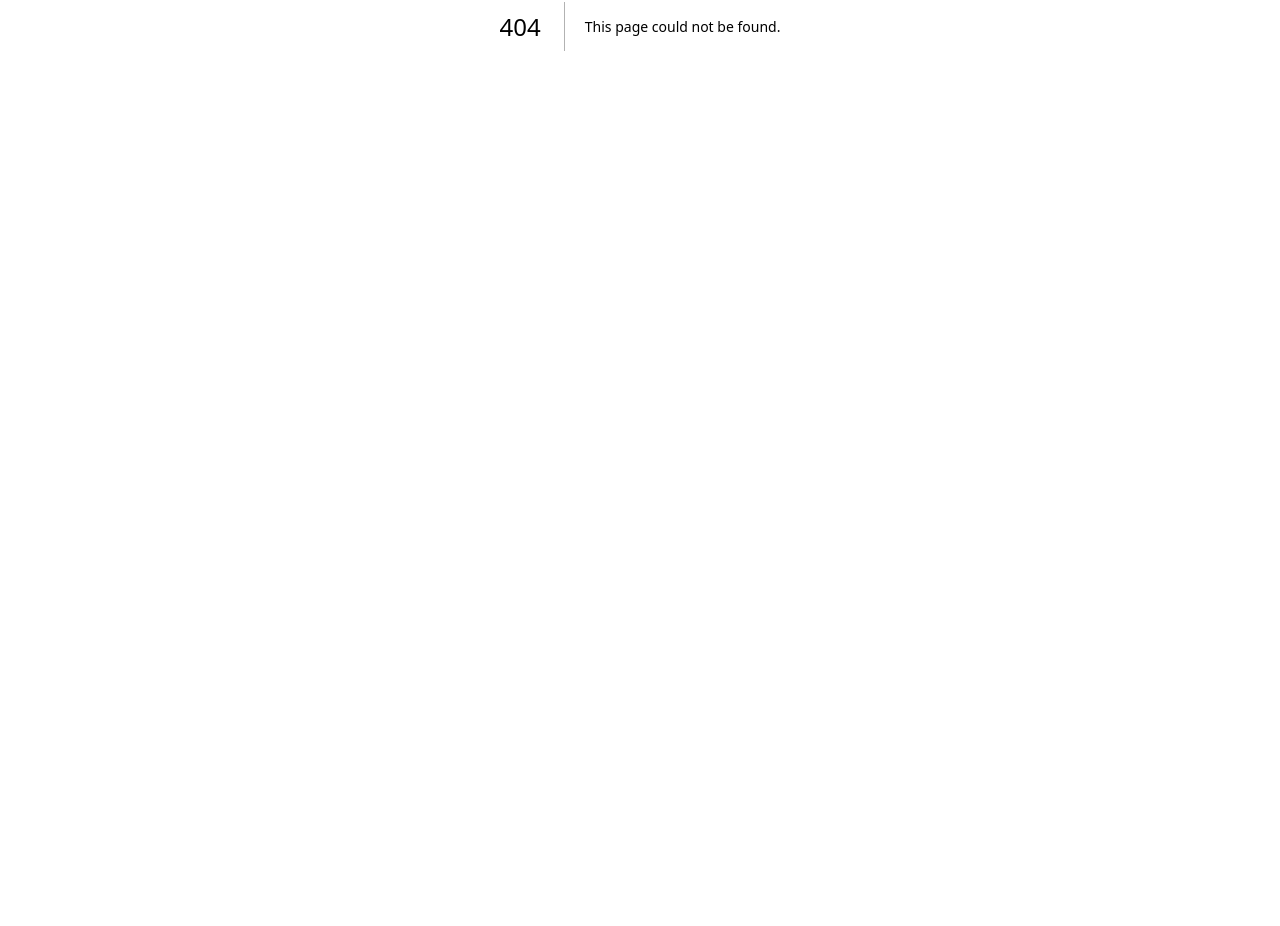
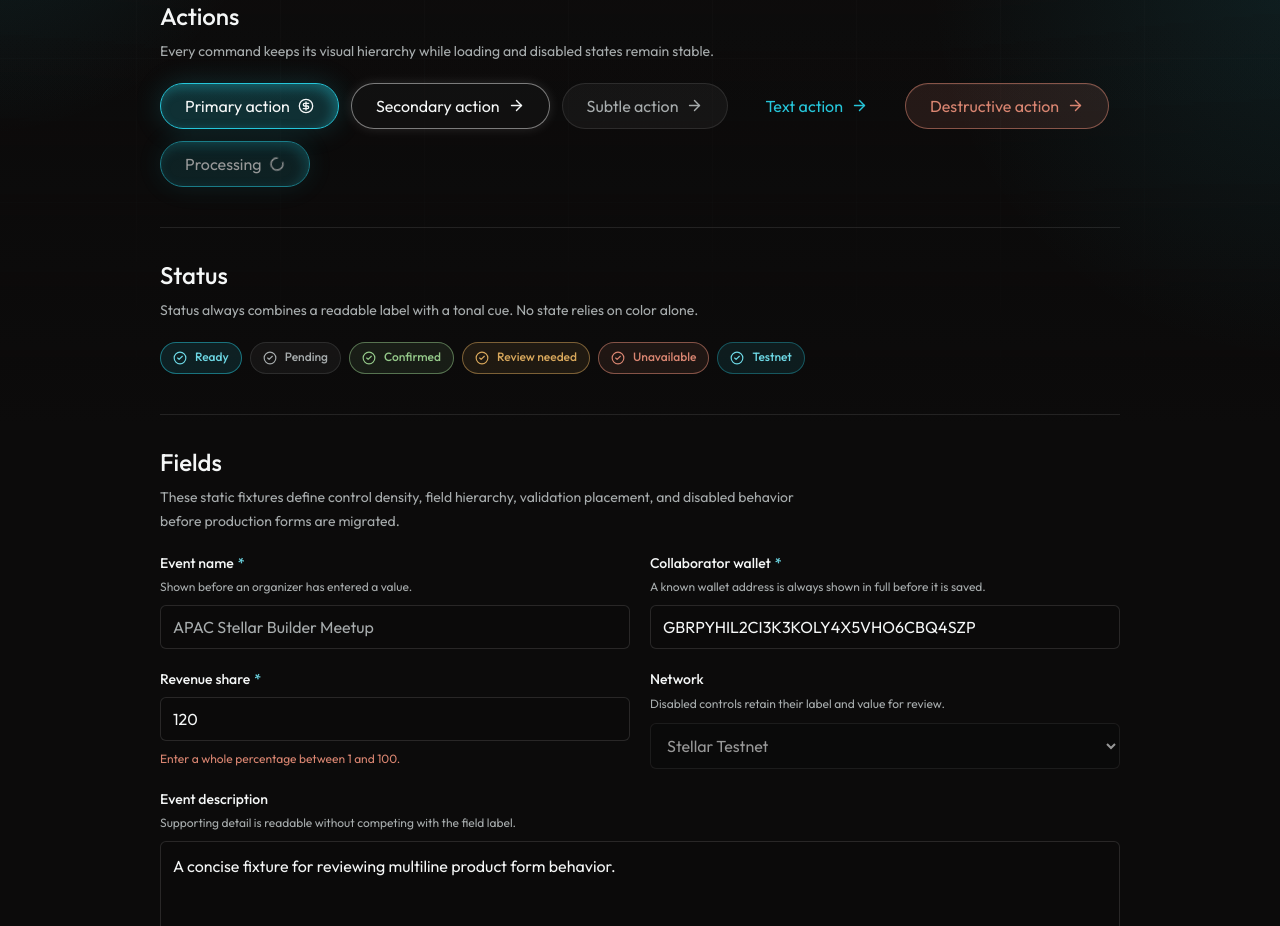
Before and after one commit to wildanniam/Quorum, a Next.js app: page /ui-kit in a window 1280 px wide. Before the commit this address had no page. Shown: the part 374-1300 px from the top of the page. Before the commit the page ends 800 px from the top, so only its background shows below. Built offline with nearby package versions, Linux system fonts and the light colour scheme; a web font is replaced by a local one.

Commit message:
feat(ui): add Quorum UI kit foundation (#50)

```diff
--- /dev/null
+++ b/src/app/ui-kit/page.tsx
@@ -0,0 +1,228 @@
+import type { Metadata } from "next";
+import {
+  AlertCircle,
+  CheckCircle2,
+  CircleAlert,
+  CircleDollarSign,
+  ClipboardCheck,
+  FileKey2,
+  LoaderCircle,
+  Sparkles,
+  WalletCards,
+} from "lucide-react";
+import { AppShell } from "@/components/app-shell";
+import {
+  DataRow,
+  FormField,
+  ProductSection,
+  TaskPanel,
+  CompactPageHeader,
+  FieldMessage,
+  productInputClassName,
+} from "@/components/ui/product-primitives";
+import { EmptyState, ProductPage } from "@/components/ui/product-layout";
+import { QuorumButton } from "@/components/ui/quorum-button";
+import { StatusPill } from "@/components/ui/status-pill";
+
+export const metadata: Metadata = {
+  title: "UI Kit | Quorum",
+  robots: {
+    follow: false,
+    index: false,
+  },
+};
+
+const statusExamples = [
+  { label: "Ready", tone: "ready" as const },
+  { label: "Pending", tone: "pending" as const },
+  { label: "Confirmed", tone: "success" as const },
+  { label: "Review needed", tone: "warning" as const },
+  { label: "Unavailable", tone: "blocked" as const },
+  { label: "Testnet", tone: "local" as const },
+];
+
+export default function UiKitPage() {
+  return (
+    <AppShell>
+      <ProductPage className="space-y-10" maxWidth="content" spacing="default">
+        <CompactPageHeader
+          description="Internal visual fixtures for Quorum primitives. This route is intentionally excluded from product navigation and search indexing."
+          eyebrow="Internal fixture"
+          icon={Sparkles}
+          title="UI kit and state inventory"
+        />
+
+        <ProductSection
+          description="Every command keeps its visual hierarchy while loading and disabled states remain stable."
+          title="Actions"
+        >
+          <div className="flex flex-wrap gap-3">
+            <QuorumButton icon={<CircleDollarSign size={16} />}>Primary action</QuorumButton>
+            <QuorumButton variant="secondary">Secondary action</QuorumButton>
+            <QuorumButton variant="subtle">Subtle action</QuorumButton>
+            <QuorumButton variant="ghost">Text action</QuorumButton>
+            <QuorumButton variant="danger">Destructive action</QuorumButton>
+            <QuorumButton disabled icon={<LoaderCircle className="animate-spin" size={16} />}>
+              Processing
+            </QuorumButton>
+          </div>
+        </ProductSection>
+
+        <ProductSection
+          description="Status always combines a readable label with a tonal cue. No state relies on color alone."
+          title="Status"
+        >
+          <div className="flex flex-wrap gap-2">
+            {statusExamples.map((status) => (
+              <StatusPill icon={CheckCircle2} key={status.tone} tone={status.tone}>
+                {status.label}
+              </StatusPill>
+            ))}
+          </div>
+        </ProductSection>
+
+        <ProductSection
+          description="These static fixtures define control density, field hierarchy, validation placement, and disabled behavior before production forms are migrated."
+          title="Fields"
+        >
+          <div className="grid gap-5 md:grid-cols-2">
+            <FormField
+              description="Shown before an organizer has entered a value."
+              htmlFor="fixture-event-name"
+              label="Event name"
+              required
+            >
+              <input
+                className={productInputClassName}
+                name="fixture-event-name"
+                placeholder="APAC Stellar Builder Meetup"
+              />
+            </FormField>
+
+            <FormField
+              description="A known wallet address is always shown in full before it is saved."
+              htmlFor="fixture-wallet"
+              label="Collaborator wallet"
+              required
+            >
+              <input
+                className={productInputClassName}
+                defaultValue="GBRPYHIL2CI3K3KOLY4X5VHO6CBQ4SZP"
+                name="fixture-wallet"
+              />
+            </FormField>
+
+            <FormField
+              error="Enter a whole percentage between 1 and 100."
+              htmlFor="fixture-split"
+              label="Revenue share"
+              required
+            >
+              <input
+                className={productInputClassName}
+                defaultValue="120"
+                inputMode="numeric"
+                name="fixture-split"
+              />
+            </FormField>
+
+            <FormField
+              description="Disabled controls retain their label and value for review."
+              htmlFor="fixture-network"
+              label="Network"
+            >
+              <select className={productInputClassName} defaultValue="testnet" disabled name="fixture-network">
+                <option value="testnet">Stellar Testnet</option>
+              </select>
+            </FormField>
+
+            <FormField
+              className="md:col-span-2"
+              description="Supporting detail is readable without competing with the field label."
+              htmlFor="fixture-description"
+              label="Event description"
+            >
+              <textarea
+                className={`${productInputClassName} min-h-28 py-3`}
+                defaultValue="A concise fixture for reviewing multiline product form behavior."
+                name="fixture-description"
+              />
+            </FormField>
+          </div>
+          <div className="mt-5 grid gap-3 md:grid-cols-3">
+            <FieldMessage>Draft saved locally. No transaction has been created.</FieldMessage>
+            <FieldMessage tone="success">Revenue split adds up to 100%.</FieldMessage>
+            <FieldMessage tone="error">The wallet address could not be verified.</FieldMessage>
+          </div>
+        </ProductSection>
+
+        <ProductSection
+          description="Record rows are compact enough for operational workflows, while a focused panel can still carry one meaningful next step."
+          title="Surfaces and records"
+        >
+          <div className="grid gap-5 lg:grid-cols-[minmax(0,1.25fr)_minmax(16rem,0.75fr)]">
+            <TaskPanel>
+              <DataRow detail="Stellar Testnet · updated moments ago" icon={WalletCards} label="Organizer wallet" value="Connected" />
+              <DataRow detail="Three recipients are ready to receive their share." icon={CircleDollarSign} label="Revenue split" value="100%" />
+              <DataRow detail="Receipt and explorer evidence are available after confirmation." icon={FileKey2} label="Payment proof" value="Ready" />
+            </TaskPanel>
+
+            <EmptyState
+              action={<QuorumButton href="/discover" variant="secondary">Browse events</QuorumButton>}
+              description="Use an empty state to explain what is missing and offer one useful way forward."
+              icon={ClipboardCheck}
+              title="No passes yet"
+            />
+          </div>
+        </ProductSection>
+
+        <ProductSection
+          description="The examples below make state review deterministic without calling a wallet, API, or mutation."
+          title="Feedback placement"
+        >
+          <div className="grid gap-4 md:grid-cols-2">
+            <TaskPanel tone="ready">
+              <div className="flex items-start gap-3">
+                <CheckCircle2 className="mt-0.5 shrink-0 text-success" size={19} />
+                <div>
+                  <p className="text-sm font-medium text-foreground">Pass issued</p>
+                  <p className="mt-1 text-sm leading-6 text-muted">
+                    The attendee can now open their receipt and access protected resources.
+                  </p>
+                </div>
+              </div>
+            </TaskPanel>
+
+            <TaskPanel tone="muted">
+              <div className="flex items-start gap-3">
+                <CircleAlert className="mt-0.5 shrink-0 text-coral" size={19} />
+                <div>
+                  <p className="text-sm font-medium text-foreground">Action needs attention</p>
+                  <p className="mt-1 text-sm leading-6 text-muted">
+                    Critical errors stay near the action that caused them; a temporary notice is never the only explanation.
+                  </p>
+                </div>
+              </div>
+            </TaskPanel>
+          </div>
+
+          <div className="mt-5 grid gap-4 sm:grid-cols-3" aria-label="Loading skeleton fixtures">
+            {["Event title", "Pass card", "Ledger row"].map((label) => (
+              <div className="rounded-[8px] border border-white/10 bg-white/[0.03] p-4" key={label}>
+                <span className="sr-only">Loading {label}</span>
+                <div className="h-3 w-24 animate-pulse rounded-full bg-white/10 motion-reduce:animate-none" />
+                <div className="mt-4 h-6 w-4/5 animate-pulse rounded-full bg-white/10 motion-reduce:animate-none" />
+                <div className="mt-3 h-3 w-full animate-pulse rounded-full bg-white/10 motion-reduce:animate-none" />
+              </div>
+            ))}
+          </div>
+        </ProductSection>
+
+        <p className="flex items-center gap-2 border-t border-white/10 pt-6 text-sm leading-6 text-muted">
+          <AlertCircle className="shrink-0 text-quorum-cyan-soft" size={16} />
+          This fixture route is not a second design system. It is the review surface for components that real Quorum routes adopt in later phases.
+        </p>
+      </ProductPage>
+    </AppShell>
+  );
+}
```
Also changed, not shown: 1 other file (tests, documents, lock files or other folders).
